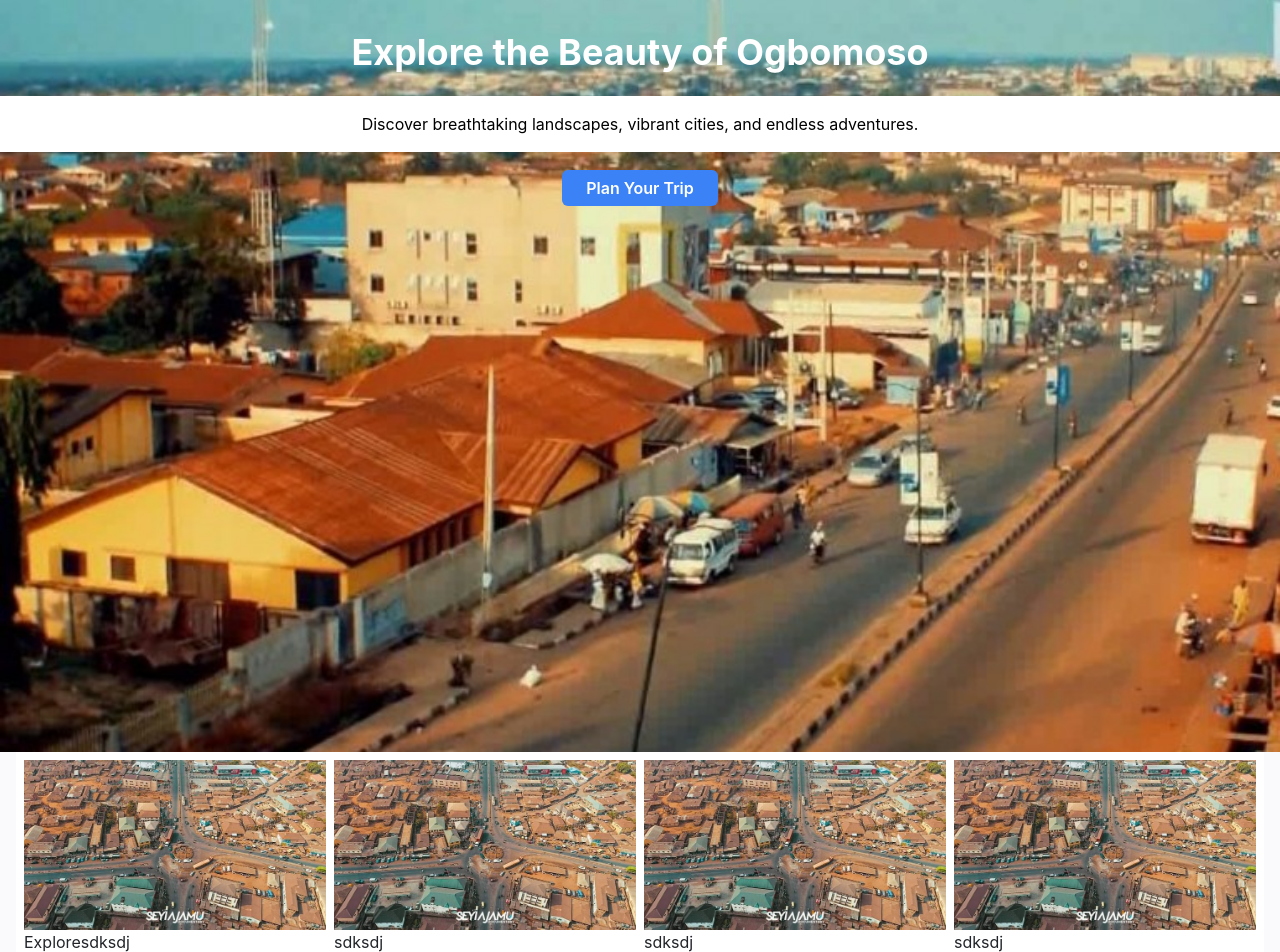
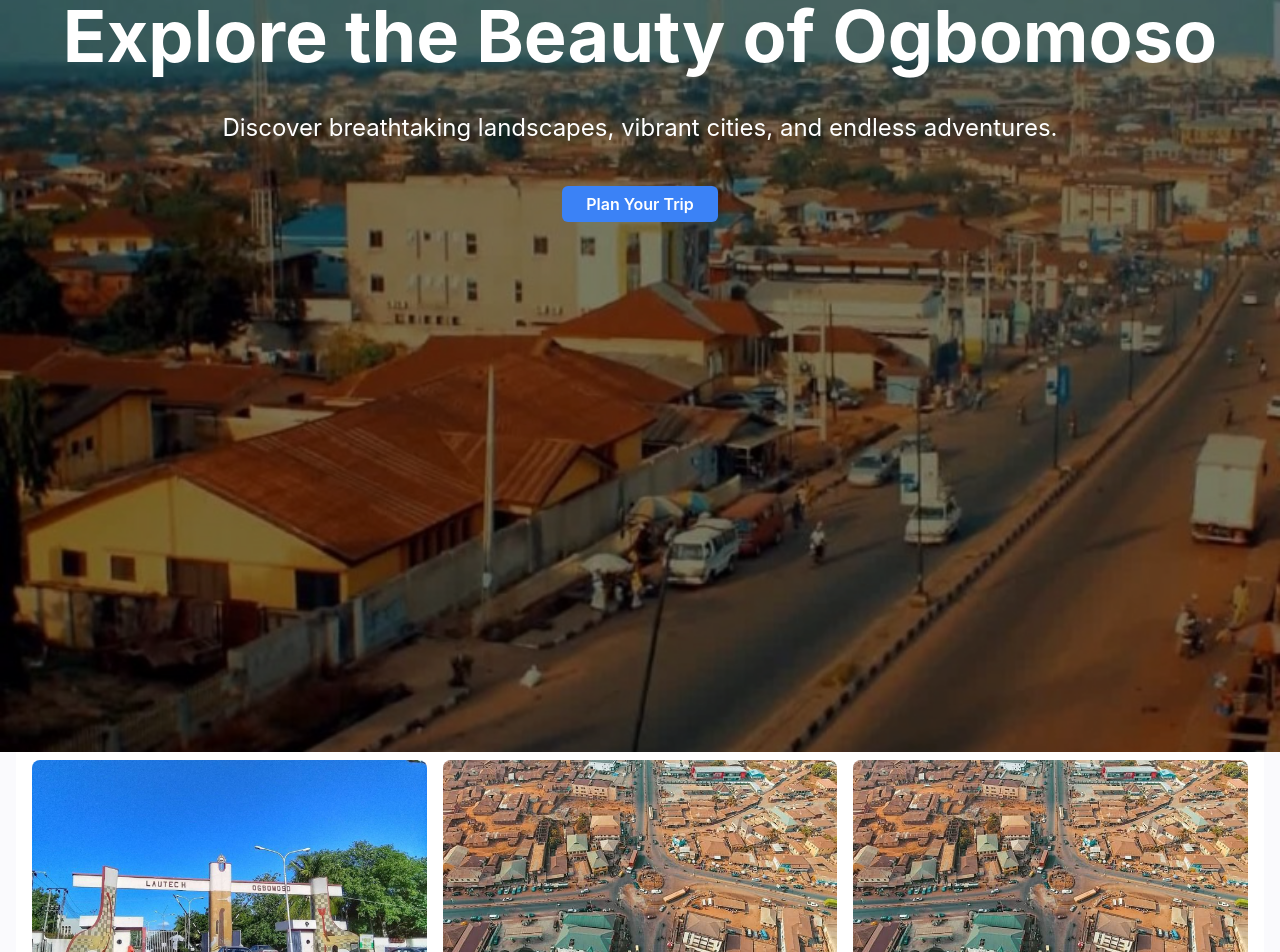
Before and after one commit to Peteru2/touri, a React (Create React App) app: page / in a window 1280 px wide. Shown: the part 108-1060 px from the top of the page. Built offline with nearby package versions, Linux system fonts and the light colour scheme.

Commit message:
initial commit

```diff
--- a/src/Droute/Dashboard.js
+++ b/src/Droute/Dashboard.js
@@ -2,26 +2,30 @@ import Navbar from '../DComponent/Navbar'
 import Footer from './footer'
 import "./Dashboard.css"
 import img from "../Ogbomoso.jpg"
+import lau from "../lautech.jpg"
 function Dashboard (){
     return(
         <>
     <Navbar />
-    <main class="mt-0 mx-auto py-8 h-screen  main-section">
-    <div class="text-white text-center my-5 ">
-      <h1 class="text-4xl  font-bold mb-4">Explore the Beauty of Ogbomoso</h1>
-      <p class="text-black bg-white py-3 mb-6">Discover breathtaking landscapes, vibrant cities, and endless adventures.</p>
-      <a href="/" class="bg-blue-500 text-white font-semibold py-2 px-4 rounded hover:bg-blue-600">Plan Your Trip</a>
+    <main class="mt-0  py-8 pt-0 h-screen   main-section ">
+    <div class="text-white text-center m-0 pt-5  backdrop-brightness-50 h-screen">
+      <h1 class=" text-7xl  font-bold mt-0  mb-4">Explore the Beauty of Ogbomoso</h1>
+      <p class="text-white text-2xl py-3 mb-8">Discover breathtaking landscapes, vibrant cities, and endless adventures.</p>
+      <a href="/" class="bg-blue-500 text-white font-semibold py-2 px-4 mt-9 rounded hover:bg-blue-600">Plan Your Trip</a>
     </div>
   </main>
         <section className='mx-3 bg-white p-2'>
-           <section className='grid md:grid-cols-4 gap-2 mx-'>
+           <section className='grid md:grid-cols-3 gap-3 px-2  '>
 
-           <div className='mb-3 '><img src ={img} alt = "imge"></img>
-           <a href = "History">Explore</a>
-           sdksdj</div>
-           <div className='mb-3'><img src ={img} alt = "imge" ></img>sdksdj</div>
-           <div className='mb-3'><img src ={img} alt = "imge" ></img>sdksdj</div>
-           <div className='mb-3'><img src ={img} alt = "imge"></img>sdksdj</div>
+               <a href = "/" className='no-underline hover:underline '>
+           <div className='mb-3 border-b-2 pb-2 '><img src = {lau} className='rounded-lg ' alt = "imge"></img>
+           <h2 className='mt-2'>LAUTECH</h2>
+           <a href = "History text-blue">Explore</a>
+          </div>
+          </a>
+           <div className='mb-3 border-b-2 pb-2'><img src ={img}  className='rounded-lg' alt = "imge" ></img>sdksdj</div>
+           <div className='mb-3 border-b-2 pb-2'><img src ={img}  className='rounded-lg' alt = "imge" ></img>sdksdj</div>
+
 
 
            </section>
```
Also changed, not shown: src/lautech.jpg (added).
